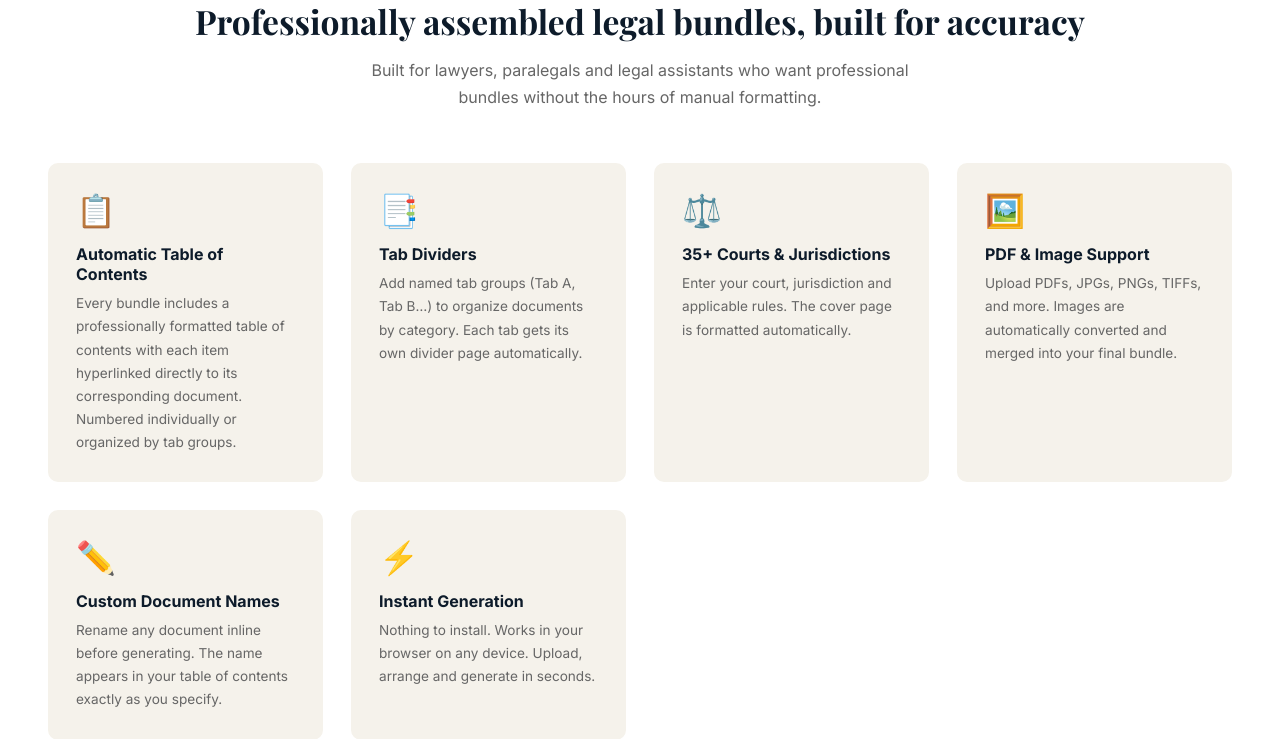
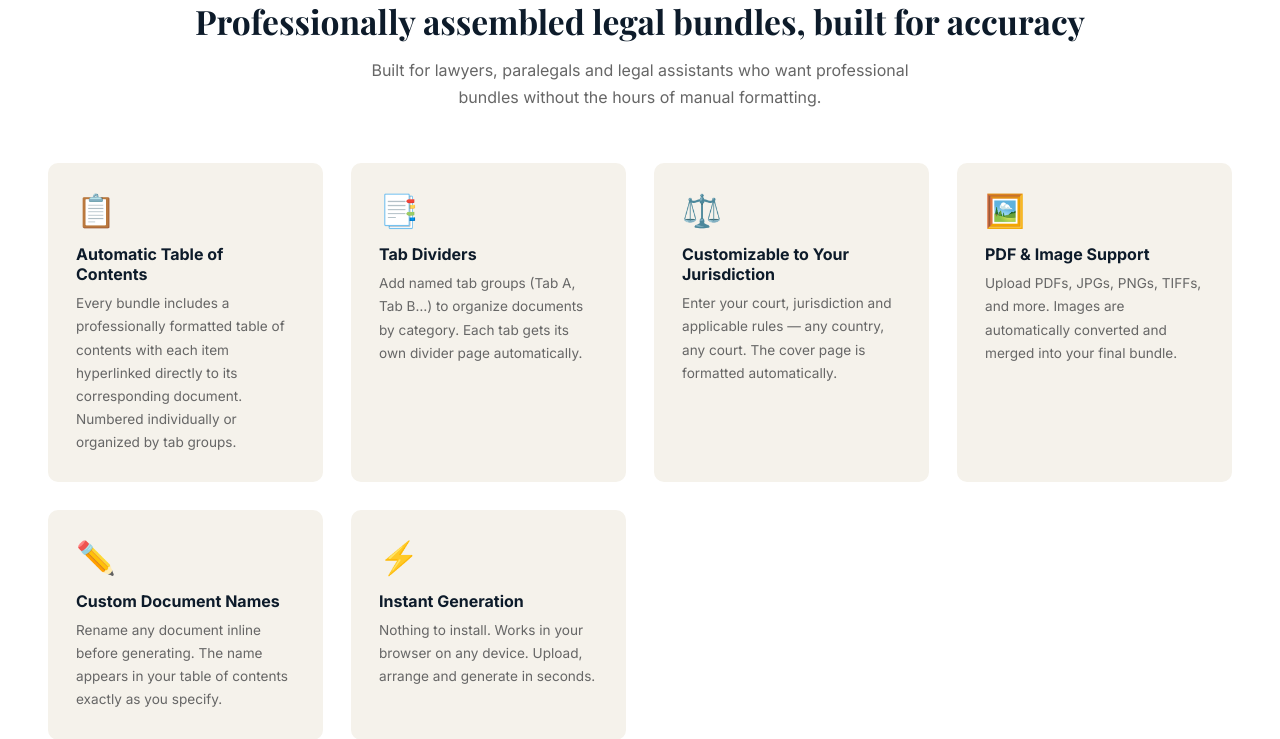
Before and after one commit to AmieOnda2013/bundlemaker, a Flask app: page / in a window 1280 px wide. Shown: the part 880-1619 px from the top of the page. Run offline with Flask 3, Linux system fonts and the light colour scheme.

Commit message:
Reword feature card: customizable to your jurisdiction instead of 35+ courts
Co-Authored-By: Claude Fable 5 <noreply@anthropic.com>

```diff
--- a/templates/landing.html
+++ b/templates/landing.html
@@ -207,8 +207,8 @@
     </div>
     <div class="feature-card">
       <div class="feature-icon">⚖️</div>
-      <h3>35+ Courts & Jurisdictions</h3>
-      <p>Enter your court, jurisdiction and applicable rules. The cover page is formatted automatically.</p>
+      <h3>Customizable to Your Jurisdiction</h3>
+      <p>Enter your court, jurisdiction and applicable rules — any country, any court. The cover page is formatted automatically.</p>
     </div>
     <div class="feature-card">
       <div class="feature-icon">🖼️</div>
```
